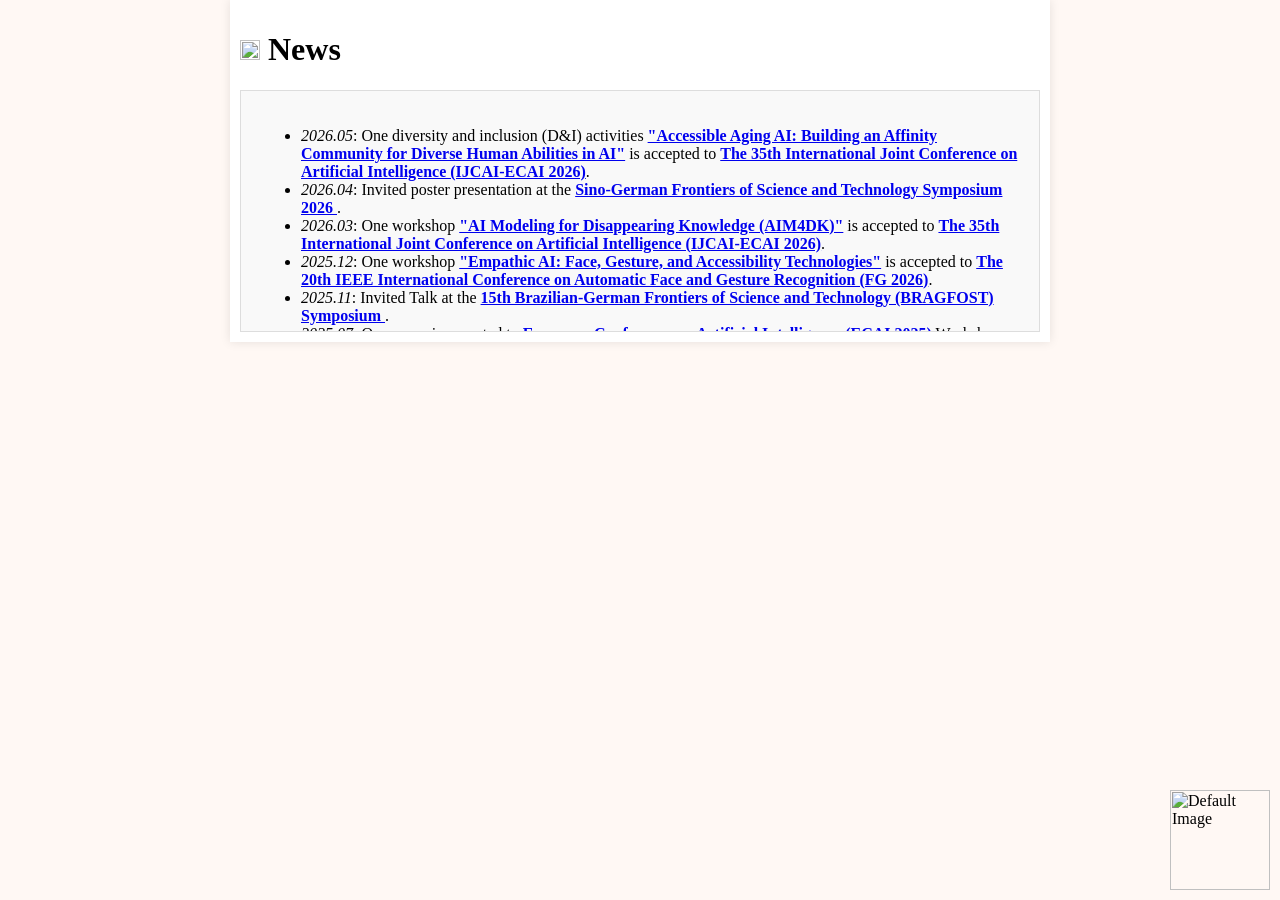
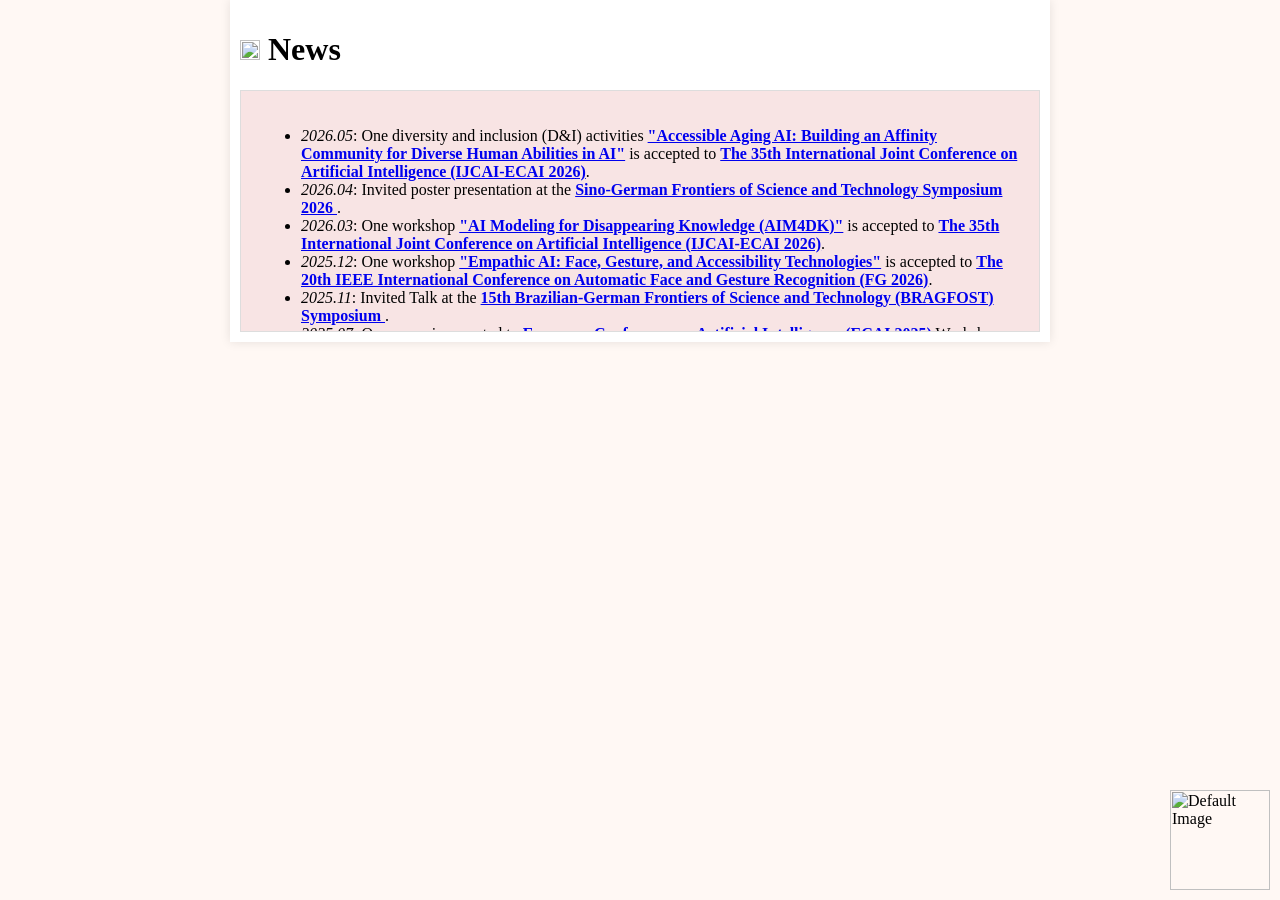
Before and after one commit to ElizaZhou96/ElizaZhou96.github.io, a Jekyll site: the page _pages/NewsPage.html, which Jekyll copies as it is, in a window 1280 px wide. Built offline with Jekyll 4.4.1, drawn with Linux system fonts in a browser that asks for light colours.

Commit message:
Update NewsPage.html

```diff
--- a/_pages/NewsPage.html
+++ b/_pages/NewsPage.html
@@ -24,7 +24,7 @@
             overflow-y: auto;
             padding: 20px;
             border: 1px solid #ddd;
-            background-color: #f9f9f9;
+            background-color: #F8E4E4;
             scrollbar-width: thin; /* For Firefox */
             scrollbar-color: transparent transparent; /* Make it transparent in Firefox */
         }
```
